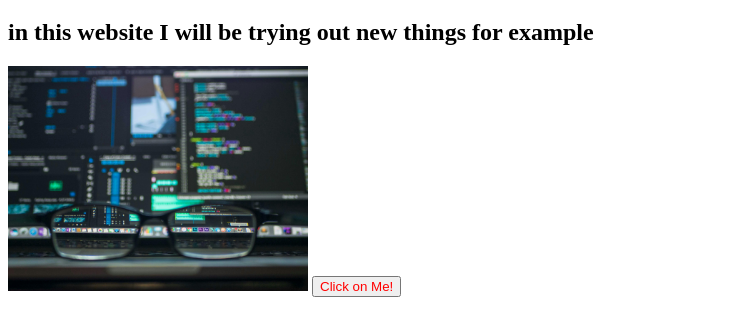
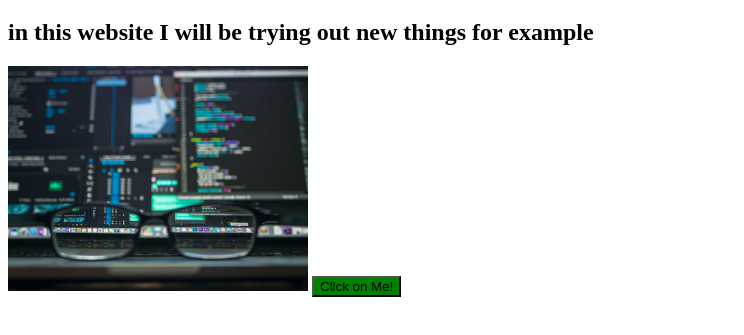
Before and after one commit to xGuid/hello.github.io, a plain HTML site: page mainpg.html in a window 1280 px wide. Shown: the part 61-396 px from the top of the page, without its empty margins (0-744 px from the left). Drawn offline with Linux system fonts and the light colour scheme.

Commit message:
Update mainpg.html

```diff
--- a/mainpg.html
+++ b/mainpg.html
@@ -9,7 +9,7 @@
      length="400"
      class="center">
     <a href=video.html>
-      <button type=button background="color: green;" style="color: red;"class="right">Click on Me!</button>
+      <button type=button style="background: green;" style="color: red;"class="right">Click on Me!</button>
     </a>
   </body>
   </head>
```
